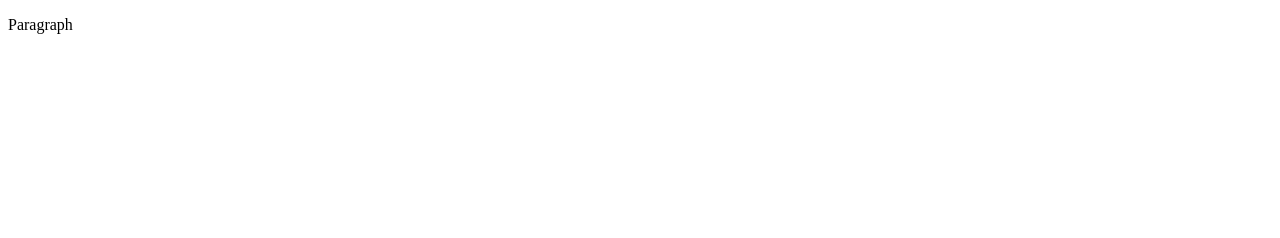
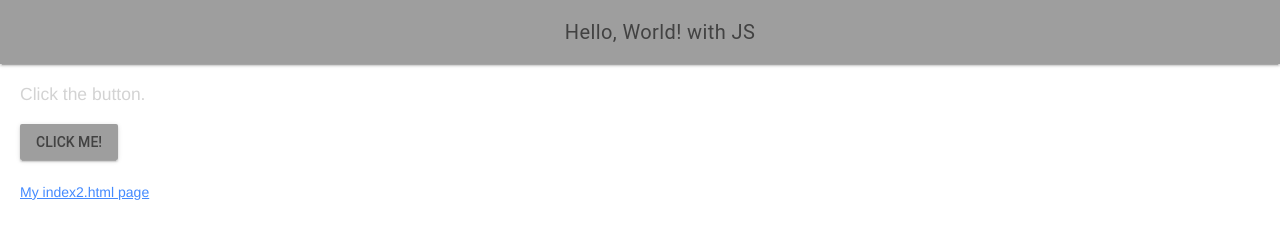
Before and after one commit to MTHS-ICD2O-1-2023/ICD2O-Unit-1-07-pablo-fiallos-granados, a plain HTML site: page index.html in a window 1280 px wide. Drawn offline with nearby package versions, Linux system fonts and the light colour scheme.

Commit message:
everything

```diff
--- a/css/style.css
+++ b/css/style.css
@@ -2,3 +2,35 @@
 * Created on: Sep 2020
 * This file contains the CSS for index.html
 */
+
+/* Due to error in MDL : https://github.com/google/material-design-lite/issues/5281
+*/
+.mdl-ripple {
+  background: #000;
+  opacity: 0.001;
+}
+
+.mdl-layout__header-row {
+  justify-content: center;
+  padding: 0;
+}
+
+.mdl-layout__content {
+  padding-left: 15pt;
+  padding-right: 15pt;
+  padding-top: 15pt;
+}
+
+.mdl-textfield__error {
+  color: lightgreen;
+}
+
+.page-content {
+  color: lightgray;
+  font-family: Helvetica, Arial, sans-serif;
+  font-size: 1.25rem;
+}
+
+body {
+  background-color: white;
+}
--- a/index.html
+++ b/index.html
@@ -1,9 +1,57 @@
 <!DOCTYPE html>
 <html>
   <head>
-    <title>Title</title>
+    <meta charset="utf-8" />
+    <meta name="description" content="My first webpage, with JavaScript" />
+    <meta name="keywords" content="mths, ics2o" />
+    <meta name="author" content="Pablo Fiallos" />
+    <meta name="viewport" content="width=device-width, initial-scale=1.0" />
+    <link rel="stylesheet" href="./css/style.css" />
+    <link
+      rel="stylesheet"
+      href="https://fonts.googleapis.com/icon?family=Material+Icons"
+    />
+    <link
+      rel="stylesheet"
+      href="https://code.getmdl.io/1.3.0/material.grey-blue.min.css"
+    />
+    <link rel="apple-touch-icon" sizes="180x180" href="apple-touch-icon.png" />
+    <link rel="icon" type="image/png" sizes="32x32" href="favicon-32x32.png" />
+    <link rel="icon" type="image/png" sizes="16x16" href="favicon-16x16.png" />
+    <link rel="manifest" href="site.webmanifest" />
+    <title>My first webpage, with JavaScript</title>
   </head>
   <body>
-    <p>Paragraph</p>
+    <script defer src="https://code.getmdl.io/1.3.0/material.min.js"></script>
+    <script>
+      function myButtonClicked() {
+        alert("Hello, Wordl!")
+      }
+    </script>
+    <div class="mdl-layout mdl-js-layout mdl-layout--fixed-header">
+      <header class="mdl-layout__header">
+        <div class="mdl-layout__header-row">
+          <span class="mdl-layout-title">Hello, World! with JS</span>
+        </div>
+      </header>
+      <main class="mdl-layout__content">
+        <div class="page-content">
+          Click the button.
+        </div>
+        <br/>
+        <!-- Colored raised button -->
+        <button
+          class="mdl-button mdl-js-button mdl-button--raised mdl-button--colored"
+          onclick="myButtonClicked()"
+        >
+          Click me!
+        </button>
+        <br />
+        <br />
+        <p>
+          <a href="./index2.html">My index2.html page</a>
+        </p>
+      </main>
+    </div>
   </body>
 </html>
```
